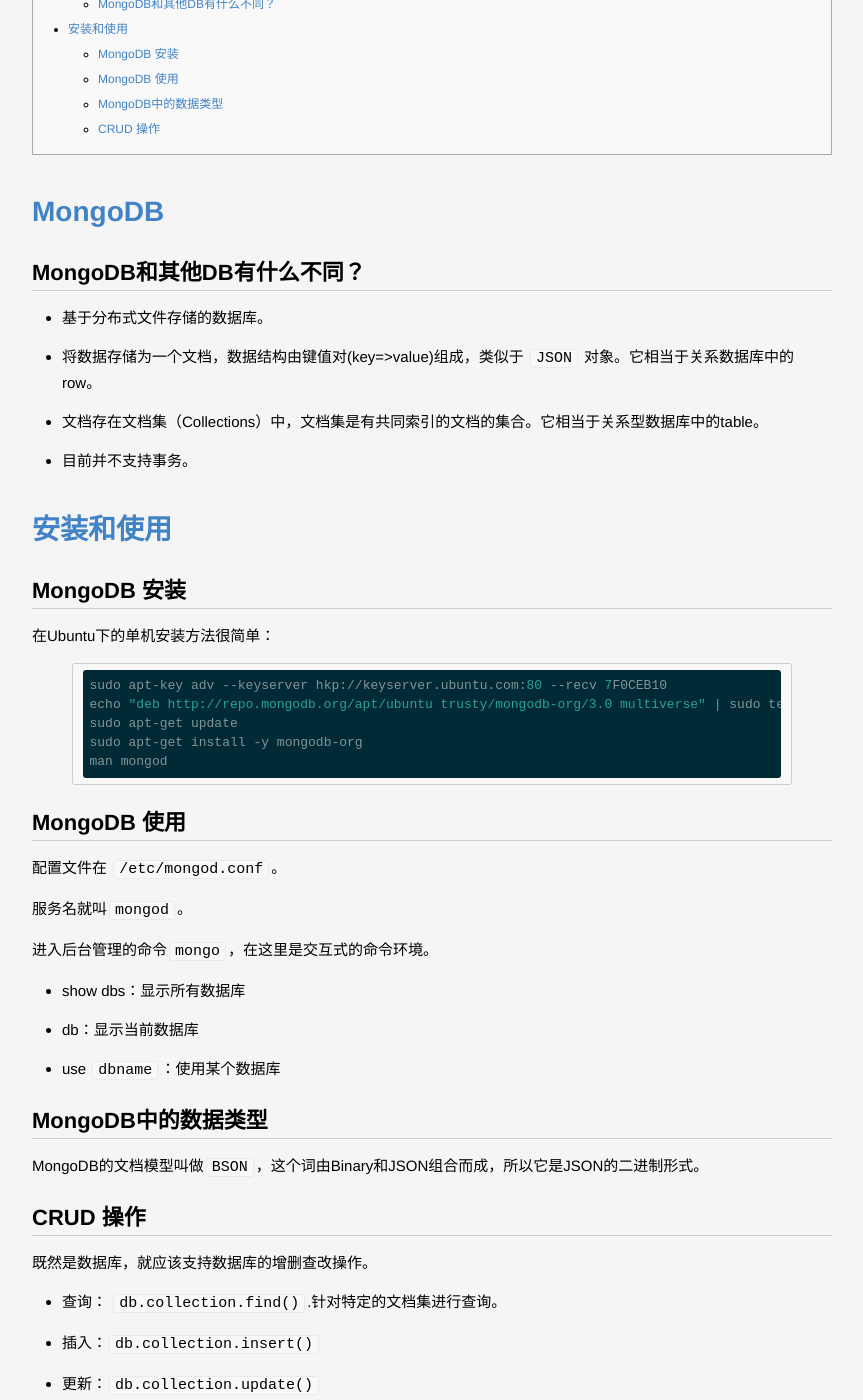
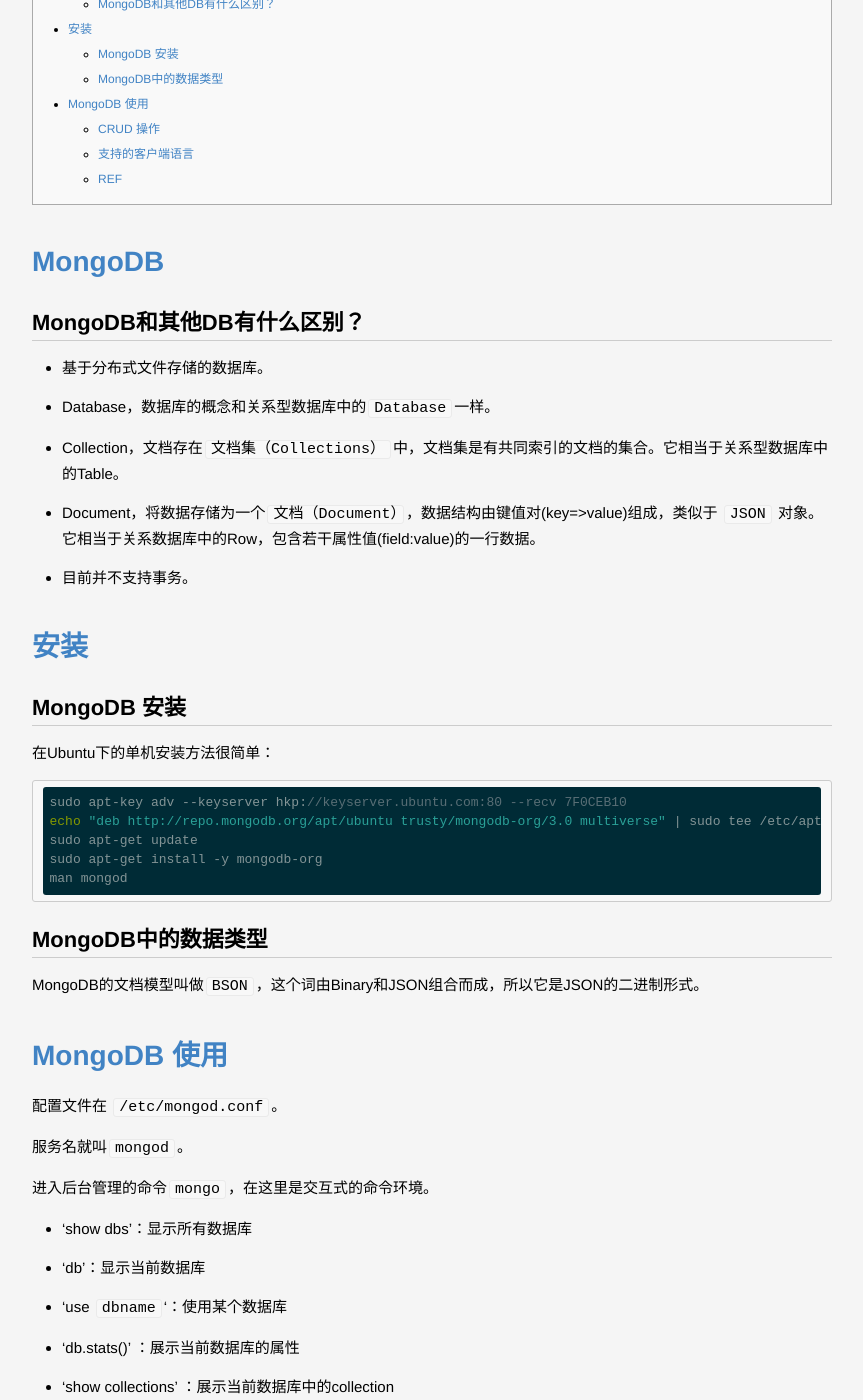
Before and after one commit to lucky521/blog, a Jekyll site: the page built from _posts/2015-12-02-mongodb.markdown, in a window 1280 px wide and 1400 px high, scrolled down 493 px. Shown: the whole window, without its empty margins (208-1071 px from the left). Built offline with Jekyll 4.4.1, drawn with Linux system fonts in a browser that asks for light colours; comment, search, counter and statistics services are not loaded; some of the changed text lies outside the part shown.

Commit message:
update mongo blog

````diff
--- a/_posts/2015-12-02-mongodb.markdown
+++ b/_posts/2015-12-02-mongodb.markdown
@@ -5,28 +5,36 @@
 layout: post
 ---
 # MongoDB
-## MongoDB和其他DB有什么不同？
+
+## MongoDB和其他DB有什么区别？
 
 - 基于分布式文件存储的数据库。
-- 将数据存储为一个文档，数据结构由键值对(key=>value)组成，类似于 `JSON` 对象。它相当于关系数据库中的row。
-- 文档存在文档集（Collections）中，文档集是有共同索引的文档的集合。它相当于关系型数据库中的table。
+- Database，数据库的概念和关系型数据库中的`Database`一样。
+- Collection，文档存在`文档集（Collections）`中，文档集是有共同索引的文档的集合。它相当于关系型数据库中的Table。
+- Document，将数据存储为一个`文档（Document）`，数据结构由键值对(key=>value)组成，类似于 `JSON` 对象。它相当于关系数据库中的Row，包含若干属性值(field:value)的一行数据。
 - 目前并不支持事务。
 
-# 安装和使用
+# 安装
+
 ## MongoDB 安装
 
 在Ubuntu下的单机安装方法很简单：
 
-{% highlight python %}
+```
 sudo apt-key adv --keyserver hkp://keyserver.ubuntu.com:80 --recv 7F0CEB10
 echo "deb http://repo.mongodb.org/apt/ubuntu trusty/mongodb-org/3.0 multiverse" | sudo tee /etc/apt/sources.list.d/mongodb-org-3.0.list
 sudo apt-get update
 sudo apt-get install -y mongodb-org
 man mongod
-{% endhighlight %}
+```
+
+## MongoDB中的数据类型
+
+MongoDB的文档模型叫做`BSON`，这个词由Binary和JSON组合而成，所以它是JSON的二进制形式。
 
 
-## MongoDB 使用
+
+# MongoDB 使用
 
 配置文件在 `/etc/mongod.conf`。
 
@@ -34,13 +42,11 @@
 
 进入后台管理的命令`mongo`，在这里是交互式的命令环境。
 
-- show dbs：显示所有数据库
-- db：显示当前数据库
-- use `dbname`：使用某个数据库
-
-## MongoDB中的数据类型
-
-MongoDB的文档模型叫做`BSON`，这个词由Binary和JSON组合而成，所以它是JSON的二进制形式。
+- 'show dbs'：显示所有数据库
+- 'db'：显示当前数据库
+- 'use `dbname`'：使用某个数据库
+- 'db.stats()' ：展示当前数据库的属性
+- 'show collections' ：展示当前数据库中的collection
 
 
 
@@ -48,14 +54,33 @@
 
 既然是数据库，就应该支持数据库的增删查改操作。
 
-- 查询： `db.collection.find()`.针对特定的文档集进行查询。
+- 创建collection: `db.createCollection("lucky")`
 
+- 插入：`db.collection.insert(`{json结构}`)`
 
-- 插入：`db.collection.insert()`
+- 查询：`db.collection.find()`.针对特定的文档集进行查询。
 
 - 更新：`db.collection.update()`
 
 - 删除：`db.collection.remove()`
+
+
+## 支持的客户端语言
+
+除了交互式环境里的shell，MongoDB还支持下面的语言中进行数据库访问。
+
+- Python
+- Java
+- Node
+- C++
+- C#
+
+
+## REF
+
+https://docs.mongodb.org/manual/
+
+
 
 <!--
 这里是注释区
@@ -71,6 +96,4 @@
 
 [mygithub]: https://github.com/lucky521
 
-
-
 -->
````
